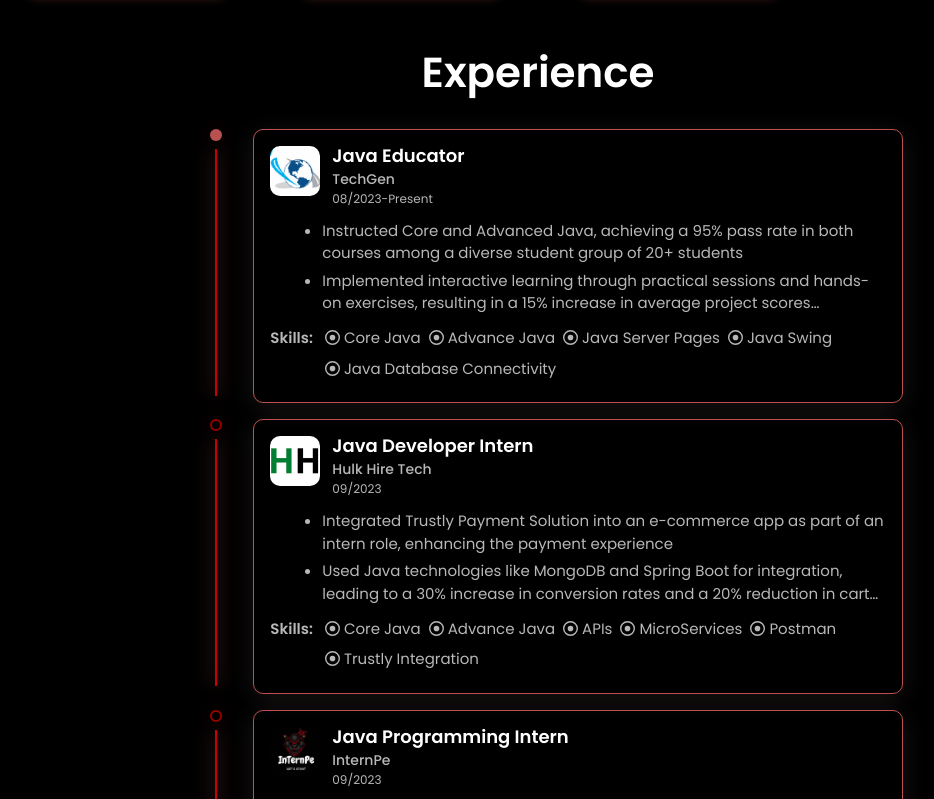
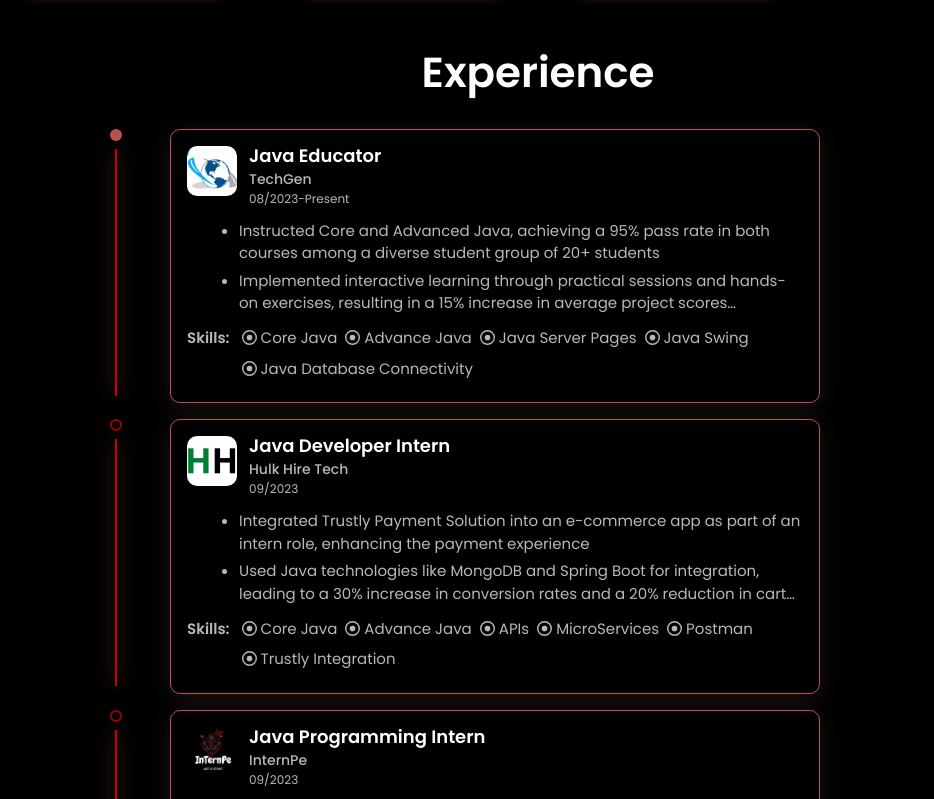
Before and after one commit to zeta-dev-web/Portfolio, a React (Vite) app: page / in a window 1280 px wide. Shown: the part 1521-2320 px from the top of the page, without its empty margins (102-1036 px from the left). Built offline with nearby package versions, Linux system fonts and the light colour scheme.

Commit message:
se corrige margen de card de experiencia

```diff
--- a/src/components/Experience/Experience.jsx
+++ b/src/components/Experience/Experience.jsx
@@ -63,7 +63,7 @@ function Experience() {
   return (
     <Container id="experience">
       <h1 id="subtitle">Experience</h1>
-      <Stack gap={3} id="stack">
+      <Stack gap={3} id="stack" className="ms-0">
         {experiences.map((experience, index) => (
           <Row key={index}>
             <Col xs={2} id="timeline">
```
